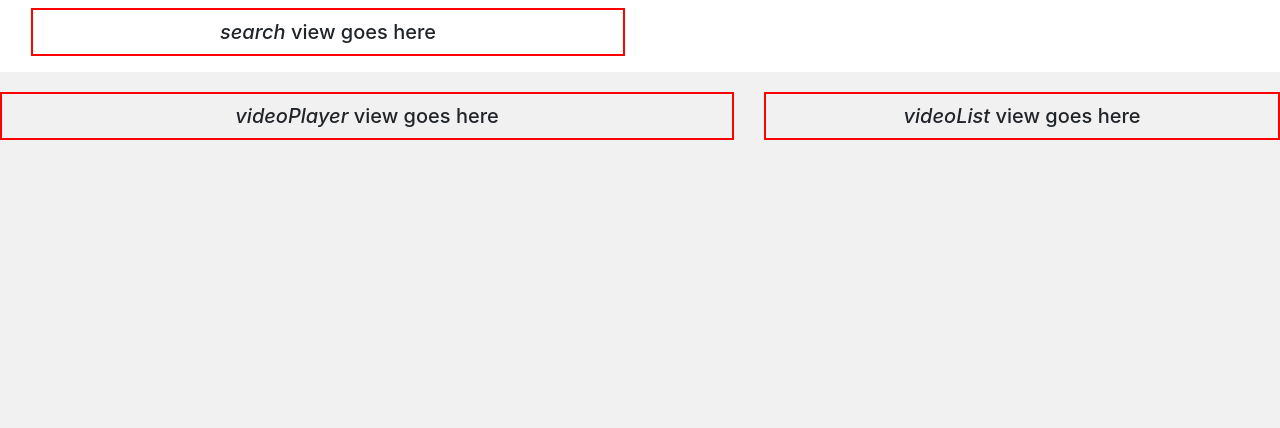
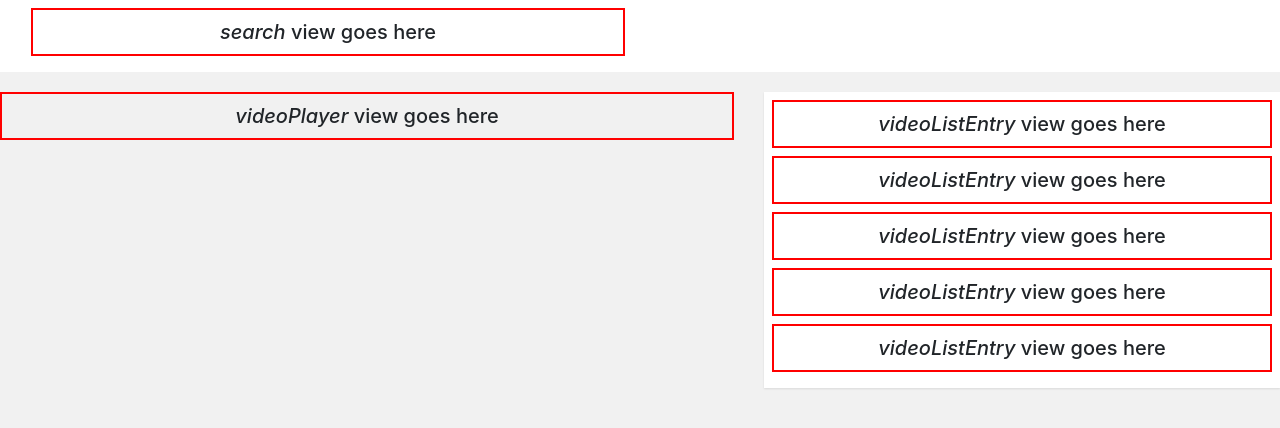
Before and after one commit to jeffchasin/backcast, a plain HTML site: page index.html in a window 1280 px wide. Drawn offline with nearby package versions, Linux system fonts and the light colour scheme; some icons are missing.

Commit message:
get videoList to render

```diff
--- a/index.html
+++ b/index.html
@@ -1,5 +1,6 @@
 <!DOCTYPE html>
 <html lang="en">
+
 <head>
   <meta charset="utf-8">
   <meta name="viewport" content="width=device-width, initial-scale=1">
@@ -10,10 +11,16 @@
   <script src="node_modules/underscore/underscore.js"></script>
   <script src="node_modules/backbone/backbone.js"></script>
 </head>
+
 <body>
   <div id="app">
     <h5 style="border:none;">
-      <br/><br/>this message will disappear when <em>app</em> view is correctly rendered<br/><br/><br/>
+      <br/>
+      <br/>this message will disappear when
+      <em>app</em> view is correctly rendered
+      <br/>
+      <br/>
+      <br/>
     </h5>
   </div>
 
@@ -30,13 +37,10 @@
 
   <script>
     backboneReady(() => {
-      //new AppView();
-      var videos = new Videos(exampleVideoData);
-
-      new AppView({el: $('#app'), collection: videos}).render();
-
+      new AppView();
     });
   </script>
 
 </body>
+
 </html>
--- a/src/views/app.js
+++ b/src/views/app.js
@@ -9,9 +9,12 @@ var AppView = Backbone.View.extend({
 
 
   render: function() {
+
+    this.$el.html(this.template());
+
+    new VideoListView({ el: '.list', collection: this.videos }).render();
+
     // this.listView = new VideoListView(this.videos);
-    // this.$el.html(this.template(this.listView));
-    this.$el.html(this.template());
     return this;
   },
 
--- a/src/views/videoList.js
+++ b/src/views/videoList.js
@@ -1,7 +1,8 @@
 var VideoListView = Backbone.View.extend({
 
+  // el: '.list',
 
-  render: function() {
+  render: function () {
     this.$el.children().detach();
     this.$el.html(this.template());
     return this;
```
